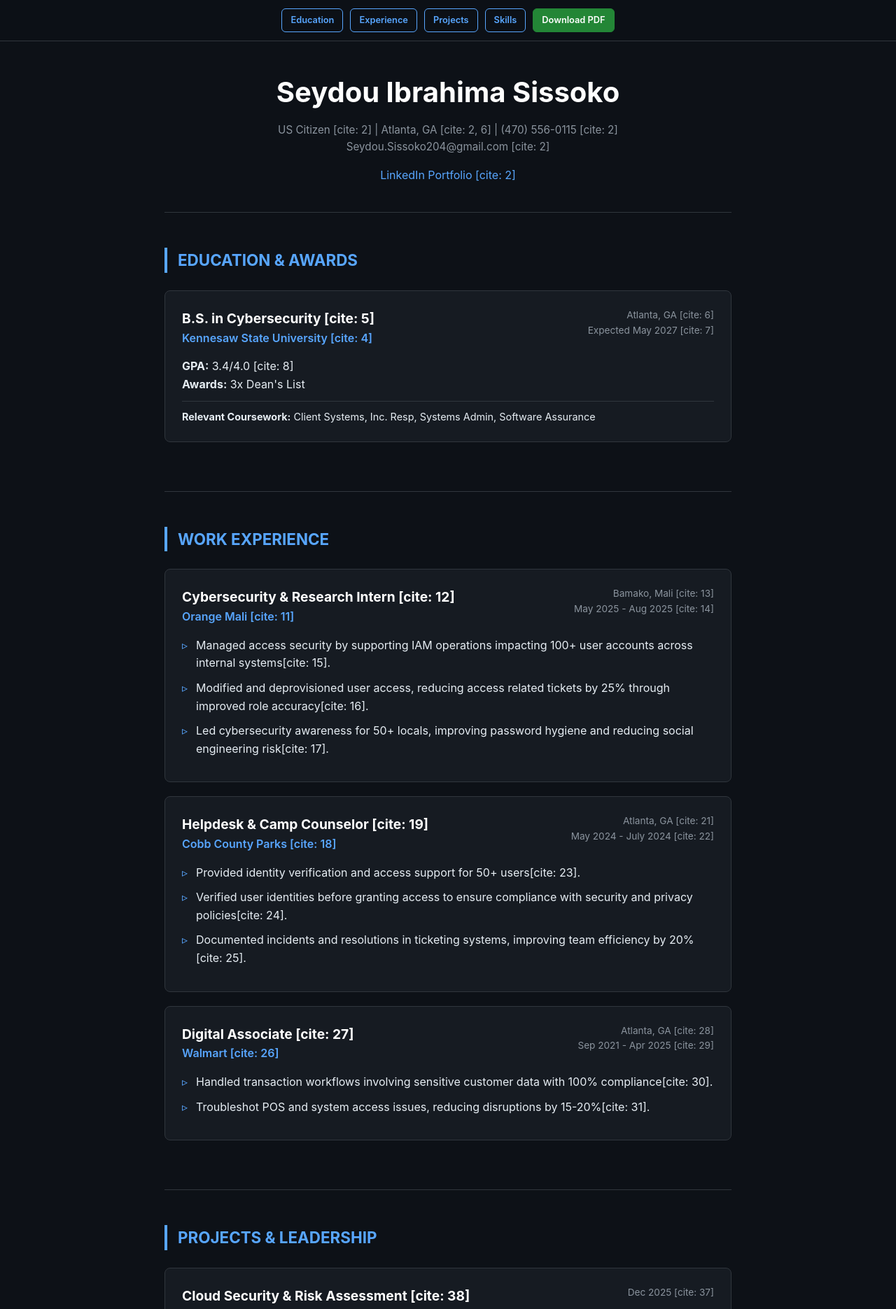
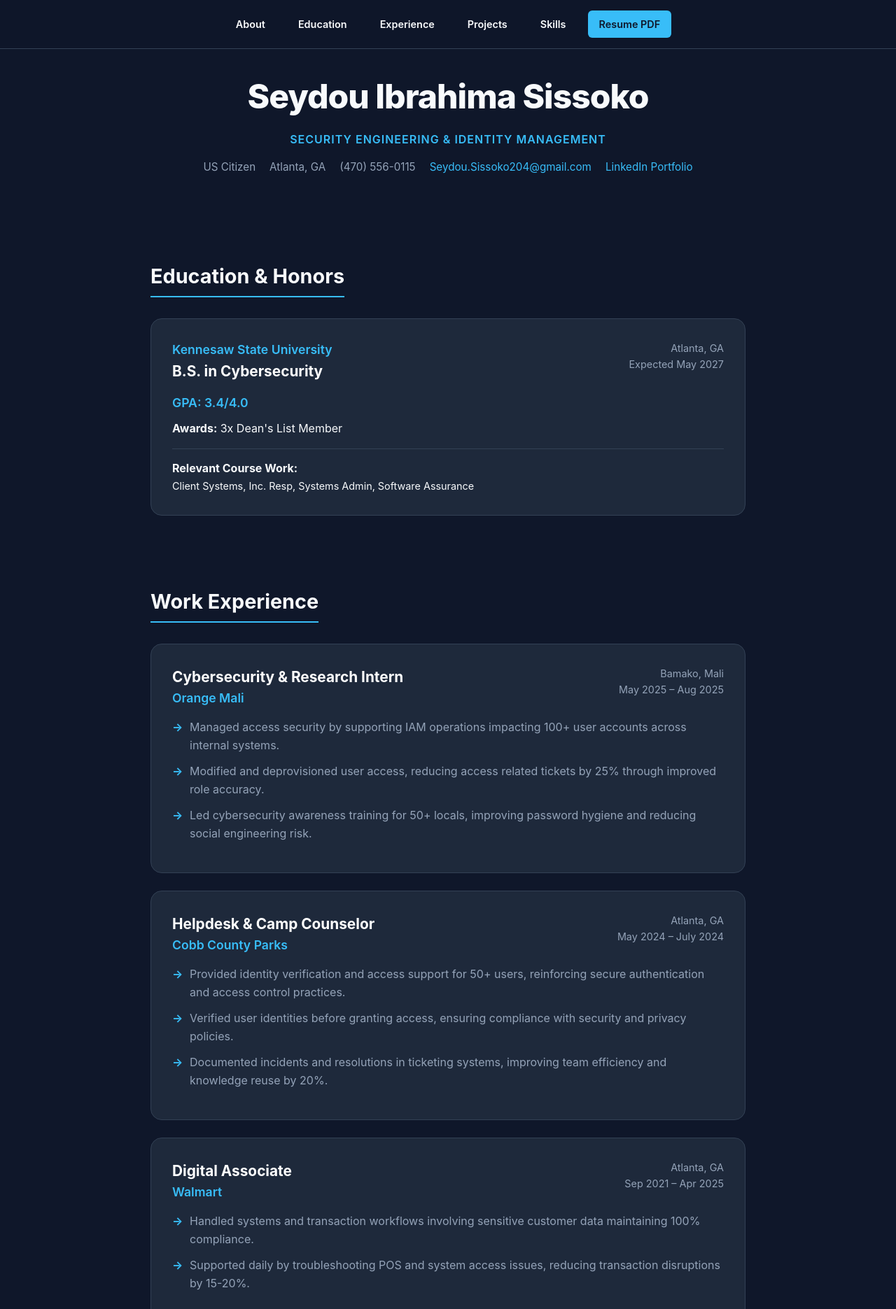
Before and after one commit to SeydouSissoko/Portfolio, a plain HTML site: page index.html in a window 1280 px wide. Shown: the top 1871 px of the page at 70% size. Drawn offline with Linux system fonts and the light colour scheme.

Commit message:
Update index.html

```diff
--- a/index.html
+++ b/index.html
@@ -3,190 +3,266 @@
 <head>
     <meta charset="UTF-8">
     <meta name="viewport" content="width=device-width, initial-scale=1.0">
-    <title>Seydou Ibrahima Sissoko | Security Portfolio</title>
+    <title>Seydou Ibrahima Sissoko | Security Engineering Portfolio</title>
     <style>
         :root {
-            --bg: #0d1117;
-            --card-bg: #161b22;
-            --text-main: #e6edf3;
-            --text-dim: #8b949e;
-            --accent: #58a6ff;
-            --border: #30363d;
-            --success: #238636;
+            --bg: #0f172a;
+            --card: #1e293b;
+            --accent: #38bdf8;
+            --accent-hover: #0ea5e9;
+            --text-main: #f8fafc;
+            --text-dim: #94a3b8;
+            --border: #334155;
         }
 
         * { box-sizing: border-box; margin: 0; padding: 0; }
-        body { font-family: -apple-system, BlinkMacSystemFont, "Segoe UI", Helvetica, Arial, sans-serif; background-color: var(--bg); color: var(--text-main); line-height: 1.6; scroll-behavior: smooth; }
+        body {
+            font-family: 'Inter', -apple-system, system-ui, sans-serif;
+            background-color: var(--bg);
+            color: var(--text-main);
+            line-height: 1.6;
+            scroll-behavior: smooth;
+        }
 
-        nav { position: fixed; top: 0; width: 100%; background: rgba(13, 17, 23, 0.95); backdrop-filter: blur(10px); border-bottom: 1px solid var(--border); z-index: 1000; display: flex; justify-content: center; padding: 12px 0; gap: 10px; flex-wrap: wrap; }
-        .nav-btn { color: var(--accent); text-decoration: none; font-size: 0.8rem; font-weight: 600; padding: 6px 12px; border: 1px solid var(--accent); border-radius: 6px; transition: 0.2s; }
-        .nav-btn:hover { background: var(--accent); color: var(--bg); }
-        .download-nav { background: var(--success); color: white; border-color: var(--success); }
-        .download-nav:hover { background: #2ea043; border-color: #2ea043; color: white; }
+        /* Navigation */
+        nav {
+            position: fixed;
+            top: 0;
+            width: 100%;
+            background: rgba(15, 23, 42, 0.9);
+            backdrop-filter: blur(12px);
+            border-bottom: 1px solid var(--border);
+            z-index: 1000;
+            display: flex;
+            justify-content: center;
+            padding: 15px 0;
+            gap: 15px;
+            flex-wrap: wrap;
+        }
 
-        .container { max-width: 850px; margin: 100px auto 50px auto; padding: 0 20px; }
-        header { text-align: center; padding-bottom: 40px; border-bottom: 1px solid var(--border); }
-        h1 { font-size: 2.5rem; margin-bottom: 10px; color: #fff; }
-        .contact-info { color: var(--text-dim); font-size: 0.95rem; margin-bottom: 15px; }
+        .nav-link {
+            color: var(--text-main);
+            text-decoration: none;
+            font-size: 0.9rem;
+            font-weight: 600;
+            padding: 8px 16px;
+            border-radius: 6px;
+            transition: 0.3s;
+        }
 
-        section { padding: 50px 0; border-bottom: 1px solid var(--border); }
-        h2 { color: var(--accent); font-size: 1.4rem; margin-bottom: 25px; text-transform: uppercase; border-left: 4px solid var(--accent); padding-left: 15px; }
+        .nav-link:hover { color: var(--accent); background: rgba(56, 189, 248, 0.1); }
+        .btn-dl { background: var(--accent); color: var(--bg); border: none; }
+        .btn-dl:hover { background: var(--accent-hover); color: var(--bg); }
 
-        .card { background: var(--card-bg); border: 1px solid var(--border); padding: 24px; border-radius: 8px; margin-bottom: 20px; transition: 0.3s; }
-        .card:hover { border-color: var(--accent); }
-        .card-header { display: flex; justify-content: space-between; align-items: flex-start; margin-bottom: 15px; flex-wrap: wrap; }
-        .job-title { font-size: 1.2rem; font-weight: 700; color: #fff; }
-        .org-name { color: var(--accent); font-weight: 600; }
-        .date-loc { text-align: right; font-size: 0.85rem; color: var(--text-dim); }
+        .container { max-width: 900px; margin: 100px auto 60px auto; padding: 0 25px; }
+
+        /* Header */
+        header { text-align: center; margin-bottom: 60px; }
+        h1 { font-size: 3rem; font-weight: 800; margin-bottom: 10px; letter-spacing: -1px; }
+        .sub-head { color: var(--accent); font-weight: 600; margin-bottom: 15px; text-transform: uppercase; letter-spacing: 1px; }
+        .contact-row { display: flex; justify-content: center; gap: 20px; flex-wrap: wrap; font-size: 0.95rem; color: var(--text-dim); }
+        .contact-row a { color: var(--accent); text-decoration: none; }
+
+        /* Sections */
+        section { padding-top: 60px; margin-bottom: 40px; }
+        h2 { font-size: 1.8rem; margin-bottom: 30px; border-bottom: 2px solid var(--accent); display: inline-block; padding-bottom: 5px; }
+
+        .card {
+            background: var(--card);
+            border: 1px solid var(--border);
+            padding: 30px;
+            border-radius: 16px;
+            margin-bottom: 25px;
+            transition: transform 0.2s, border-color 0.2s;
+        }
+        .card:hover { border-color: var(--accent); transform: translateY(-3px); }
+
+        .card-top { display: flex; justify-content: space-between; align-items: flex-start; margin-bottom: 15px; flex-wrap: wrap; }
+        .title { font-size: 1.3rem; font-weight: 700; color: #fff; }
+        .org { color: var(--accent); font-weight: 600; font-size: 1.1rem; }
+        .date-loc { text-align: right; color: var(--text-dim); font-size: 0.9rem; }
 
         ul { list-style: none; }
-        li { position: relative; padding-left: 20px; margin-bottom: 10px; }
-        li::before { content: "▹"; position: absolute; left: 0; color: var(--accent); }
+        li { position: relative; padding-left: 25px; margin-bottom: 12px; color: var(--text-dim); }
+        li::before { content: "→"; position: absolute; left: 0; color: var(--accent); font-weight: bold; }
 
-        .skills-grid { display: grid; grid-template-columns: repeat(auto-fill, minmax(140px, 1fr)); gap: 10px; margin: 15px 0; }
-        .skill-tag { background: #21262d; border: 1px solid var(--border); padding: 6px; border-radius: 4px; font-size: 0.75rem; text-align: center; }
+        .badge-grid { display: flex; flex-wrap: wrap; gap: 10px; margin-top: 15px; }
+        .badge { background: #0f172a; border: 1px solid var(--border); color: var(--text-main); padding: 5px 12px; border-radius: 20px; font-size: 0.8rem; }
 
-        .dl-section { text-align: center; background: #1c2128; border: 2px dashed var(--border); padding: 40px; border-radius: 12px; }
-        .dl-button { display: inline-block; background: var(--success); color: white; padding: 15px 30px; border-radius: 8px; text-decoration: none; font-weight: bold; font-size: 1.1rem; transition: 0.3s; }
-        .dl-button:hover { background: #2ea043; transform: translateY(-2px); }
+        .dl-footer { text-align: center; margin-top: 40px; }
+        .big-dl {
+            display: inline-block;
+            background: var(--accent);
+            color: var(--bg);
+            padding: 18px 35px;
+            border-radius: 10px;
+            text-decoration: none;
+            font-weight: 700;
+            font-size: 1.1rem;
+            transition: 0.3s;
+        }
+        .big-dl:hover { background: var(--accent-hover); transform: scale(1.05); }
 
-        @media (max-width: 600px) { .card-header { flex-direction: column; } .date-loc { text-align: left; margin-top: 8px; } h1 { font-size: 1.8rem; } }
+        @media (max-width: 600px) {
+            .card-top { flex-direction: column; }
+            .date-loc { text-align: left; margin-top: 5px; }
+            h1 { font-size: 2.2rem; }
+        }
     </style>
 </head>
 <body>
 
 <nav>
-    <a href="#education" class="nav-btn">Education</a>
-    <a href="#experience" class="nav-btn">Experience</a>
-    <a href="#projects" class="nav-btn">Projects</a>
-    <a href="#skills" class="nav-btn">Skills</a>
-    <a href="#download" class="nav-btn download-nav">Download PDF</a>
+    <a href="#about" class="nav-link">About</a>
+    <a href="#edu" class="nav-link">Education</a>
+    <a href="#exp" class="nav-link">Experience</a>
+    <a href="#projects" class="nav-link">Projects</a>
+    <a href="#skills" class="nav-link">Skills</a>
+    <a href="Seydou_Ibrahima_Sissoko_Security_Engineering_Resume.pdf" download class="nav-link btn-dl">Resume PDF</a>
 </nav>
 
 <div class="container">
     <header id="about">
         <h1>Seydou Ibrahima Sissoko</h1>
-        <div class="contact-info">
-            US Citizen [cite: 2] | Atlanta, GA [cite: 2, 6] | (470) 556-0115 [cite: 2]<br>
-            Seydou.Sissoko204@gmail.com [cite: 2]
-        </div>
-        <div class="links">
-            <a href="https://www.linkedin.com/in/seydou-sissoko-336306341/" target="_blank" style="color: var(--accent); text-decoration: none;">LinkedIn Portfolio [cite: 2]</a>
+        <div class="sub-head">Security Engineering & Identity Management</div>
+        <div class="contact-row">
+            <span>US Citizen</span>
+            <span>Atlanta, GA</span>
+            <span>(470) 556-0115</span>
+            <a href="mailto:Seydou.Sissoko204@gmail.com">Seydou.Sissoko204@gmail.com</a>
+            <a href="https://www.linkedin.com/in/seydou-sissoko-336306341/" target="_blank">LinkedIn Portfolio</a>
         </div>
     </header>
 
-    <section id="education">
-        <h2>Education & Awards</h2>
+    <section id="edu">
+        <h2>Education & Honors</h2>
         <div class="card">
-            <div class="card-header">
+            <div class="card-top">
                 <div>
-                    <div class="job-title">B.S. in Cybersecurity [cite: 5]</div>
-                    <div class="org-name">Kennesaw State University [cite: 4]</div>
+                    <div class="org">Kennesaw State University</div>
+                    <div class="title">B.S. in Cybersecurity</div>
                 </div>
-                <div class="date-loc">Atlanta, GA [cite: 6]<br>Expected May 2027 [cite: 7]</div>
+                <div class="date-loc">Atlanta, GA<br>Expected May 2027</div>
             </div>
-            <p><strong>GPA:</strong> 3.4/4.0 [cite: 8]</p>
-            <p><strong>Awards:</strong> 3x Dean's List </p>
-            <p style="margin-top: 10px; font-size: 0.9rem; border-top: 1px solid var(--border); padding-top: 10px;">
-                <strong>Relevant Coursework:</strong> Client Systems, Inc. Resp, Systems Admin, Software Assurance
-            </p>
+            <p style="color: var(--accent); font-weight: 600; font-size: 1.1rem;">GPA: 3.4/4.0</p>
+            <p style="margin: 10px 0;"><strong>Awards:</strong> 3x Dean's List Member</p>
+            <div style="border-top: 1px solid var(--border); padding-top: 15px; margin-top: 15px;">
+                <p><strong>Relevant Course Work:</strong></p>
+                <p class="date-loc" style="text-align: left; color: var(--text-main);">Client Systems, Inc. Resp, Systems Admin, Software Assurance</p>
+            </div>
         </div>
     </section>
 
-    <section id="experience">
+    <section id="exp">
         <h2>Work Experience</h2>
 
         <div class="card">
-            <div class="card-header">
-                <div><div class="job-title">Cybersecurity & Research Intern [cite: 12]</div><div class="org-name">Orange Mali [cite: 11]</div></div>
-                <div class="date-loc">Bamako, Mali [cite: 13]<br>May 2025 - Aug 2025 [cite: 14]</div>
+            <div class="card-top">
+                <div>
+                    <div class="title">Cybersecurity & Research Intern</div>
+                    <div class="org">Orange Mali</div>
+                </div>
+                <div class="date-loc">Bamako, Mali<br>May 2025 – Aug 2025</div>
             </div>
             <ul>
-                <li>Managed access security by supporting IAM operations impacting 100+ user accounts across internal systems[cite: 15].</li>
-                <li>Modified and deprovisioned user access, reducing access related tickets by 25% through improved role accuracy[cite: 16].</li>
-                <li>Led cybersecurity awareness for 50+ locals, improving password hygiene and reducing social engineering risk[cite: 17].</li>
+                <li>Managed access security by supporting IAM operations impacting 100+ user accounts across internal systems.</li>
+                <li>Modified and deprovisioned user access, reducing access related tickets by 25% through improved role accuracy.</li>
+                <li>Led cybersecurity awareness training for 50+ locals, improving password hygiene and reducing social engineering risk.</li>
             </ul>
         </div>
 
         <div class="card">
-            <div class="card-header">
-                <div><div class="job-title">Helpdesk & Camp Counselor [cite: 19]</div><div class="org-name">Cobb County Parks [cite: 18]</div></div>
-                <div class="date-loc">Atlanta, GA [cite: 21]<br>May 2024 - July 2024 [cite: 22]</div>
+            <div class="card-top">
+                <div>
+                    <div class="title">Helpdesk & Camp Counselor</div>
+                    <div class="org">Cobb County Parks</div>
+                </div>
+                <div class="date-loc">Atlanta, GA<br>May 2024 – July 2024</div>
             </div>
             <ul>
-                <li>Provided identity verification and access support for 50+ users[cite: 23].</li>
-                <li>Verified user identities before granting access to ensure compliance with security and privacy policies[cite: 24].</li>
-                <li>Documented incidents and resolutions in ticketing systems, improving team efficiency by 20%[cite: 25].</li>
+                <li>Provided identity verification and access support for 50+ users, reinforcing secure authentication and access control practices.</li>
+                <li>Verified user identities before granting access, ensuring compliance with security and privacy policies.</li>
+                <li>Documented incidents and resolutions in ticketing systems, improving team efficiency and knowledge reuse by 20%.</li>
             </ul>
         </div>
 
         <div class="card">
-            <div class="card-header">
-                <div><div class="job-title">Digital Associate [cite: 27]</div><div class="org-name">Walmart [cite: 26]</div></div>
-                <div class="date-loc">Atlanta, GA [cite: 28]<br>Sep 2021 - Apr 2025 [cite: 29]</div>
+            <div class="card-top">
+                <div>
+                    <div class="title">Digital Associate</div>
+                    <div class="org">Walmart</div>
+                </div>
+                <div class="date-loc">Atlanta, GA<br>Sep 2021 – Apr 2025</div>
             </div>
             <ul>
-                <li>Handled transaction workflows involving sensitive customer data with 100% compliance[cite: 30].</li>
-                <li>Troubleshot POS and system access issues, reducing disruptions by 15-20%[cite: 31].</li>
+                <li>Handled systems and transaction workflows involving sensitive customer data maintaining 100% compliance.</li>
+                <li>Supported daily by troubleshooting POS and system access issues, reducing transaction disruptions by 15-20%.</li>
             </ul>
         </div>
     </section>
 
     <section id="projects">
         <h2>Projects & Leadership</h2>
+
         <div class="card">
-            <div class="card-header">
-                <div class="job-title">Cloud Security & Risk Assessment [cite: 38]</div>
-                <div class="date-loc">Dec 2025 [cite: 37]</div>
+            <div class="card-top">
+                <div class="title">Cloud Security & Risk Assessment</div>
+                <div class="date-loc">Dec 2025</div>
             </div>
             <ul>
-                <li>Secured a cloud environment (AWS / Azure) by implementing identity and logging controls[cite: 40].</li>
-                <li>Improved simulated compliance scores by 25%[cite: 40].</li>
-                <li>Set up IAM roles, least privilege policies, and MFA[cite: 41].</li>
-                <li>Investigated security alerts using AWS CloudTrail and CloudWatch[cite: 43].</li>
+                <li>Secured a small cloud environment (AWS / Azure) by implementing identity, logging, and monitoring controls, improving simulated compliance scores by 25%.</li>
+                <li>Set up IAM roles, least privilege policies, and MFA to control access across cloud accounts.</li>
+                <li>Assessed cloud misconfigurations and access risks impacting confidentiality, integrity, and availability.</li>
+                <li>Investigated security alerts and logs using AWS CloudTrail and CloudWatch, performing root cause analysis and recommending mitigations.</li>
             </ul>
         </div>
+
         <div class="card">
-            <div class="card-header">
-                <div class="job-title">Student Leader [cite: 33]</div>
-                <div class="org-name">African Student Association (KSU) [cite: 33]</div>
-                <div class="date-loc">2023 - Present [cite: 34]</div>
+            <div class="card-top">
+                <div>
+                    <div class="title">Active Member & Student Leader</div>
+                    <div class="org">African Student Association (KSU)</div>
+                </div>
+                <div class="date-loc">2023 – Present</div>
             </div>
             <ul>
-                <li>Organized campus events for 100+ students promoting security awareness[cite: 35].</li>
-                <li>Mentored new members, increasing engagement by 20-25%[cite: 37].</li>
+                <li>Helped organize campus events serving 100+ students while promoting security awareness and leadership.</li>
+                <li>Integrated cybersecurity and STEM awareness into student discussions and activities.</li>
+                <li>Mentored new members on club involvement and leadership, increasing participation and engagement by 20-25%.</li>
             </ul>
         </div>
     </section>
 
     <section id="skills">
-        <h2>Technical Skills & Languages</h2>
+        <h2>Skills & Expertise</h2>
         <div class="card">
-            <p><strong>Computer Skills:</strong> [cite: 46]</p>
-            <div class="skills-grid">
-                <div class="skill-tag">IAM / RRBAC</div><div class="skill-tag">Zero Trust</div><div class="skill-tag">Entra ID</div>
-                <div class="skill-tag">Azure / AWS</div><div class="skill-tag">PAM / SSO</div><div class="skill-tag">Python / Java</div>
-                <div class="skill-tag">Wireshark</div><div class="skill-tag">Incident Response</div><div class="skill-tag">Risk Assessment</div>
-                <div class="skill-tag">Active Directory</div><div class="skill-tag">PowerShell</div><div class="skill-tag">Vulnerability Mgmt</div>
+            <p style="margin-bottom: 15px; font-weight: bold;">Computer & Security Skills:</p>
+            <div class="badge-grid">
+                <span class="badge">IAM</span><span class="badge">RRBAC</span><span class="badge">Least Privilege</span>
+                <span class="badge">MFA</span><span class="badge">Zero Trust</span><span class="badge">Entra ID</span>
+                <span class="badge">Azure</span><span class="badge">PAM</span><span class="badge">SSO</span>
+                <span class="badge">OAuth</span><span class="badge">Python</span><span class="badge">Java</span>
+                <span class="badge">Wireshark</span><span class="badge">Incident Response</span><span class="badge">AWS Security</span>
+                <span class="badge">Risk Assessment</span><span class="badge">Vulnerability Mgmt</span><span class="badge">Network Security</span>
+                <span class="badge">Scripting</span><span class="badge">Automation</span><span class="badge">Logging</span>
+                <span class="badge">Active Directory</span><span class="badge">Linux / Windows</span><span class="badge">TCP/IP/DNS</span>
+                <span class="badge">PowerShell</span><span class="badge">Problem Solving</span><span class="badge">Teamwork</span>
             </div>
-            <p style="margin-top: 20px;"><strong>Languages:</strong> English, French, Bambara, Arabic (All Proficient) </p>
-            <p><strong>Interests:</strong> Security Engineering, Identity & Cloud Security, Information Security </p>
+
+            <div style="margin-top: 30px;">
+                <p><strong>Language Skills:</strong> English, French, Bambara, Arabic (All Proficient)</p>
+                <p style="margin-top: 5px;"><strong>Interests:</strong> Security Engineering, Identity & Cloud Security, Information Security</p>
+            </div>
         </div>
     </section>
 
-    <section id="download">
-        <h2>Official Resume</h2>
-        <div class="dl-section">
-            <p style="margin-bottom: 20px; color: var(--text-dim);">Need a physical copy for your records?</p>
-            <a href="Seydou_Ibrahima_Sissoko_Security_Engineering_Resume.pdf" download class="dl-button">
-                📄 Download PDF Resume
-            </a>
-        </div>
-    </section>
+    <div class="dl-footer">
+        <a href="Seydou_Ibrahima_Sissoko_Security_Engineering_Resume.pdf" download class="big-dl">Download Full Resume PDF</a>
+    </div>
 </div>
 
-<footer style="text-align: center; padding: 40px; color: var(--text-dim); font-size: 0.8rem;">
-    &copy; 2026 Seydou Ibrahima Sissoko. Professional Portfolio.
+<footer style="text-align: center; padding: 60px; color: var(--text-dim); font-size: 0.8rem;">
+    &copy; 2026 Seydou Ibrahima Sissoko | Security Portfolio
 </footer>
 
 </body>
```
